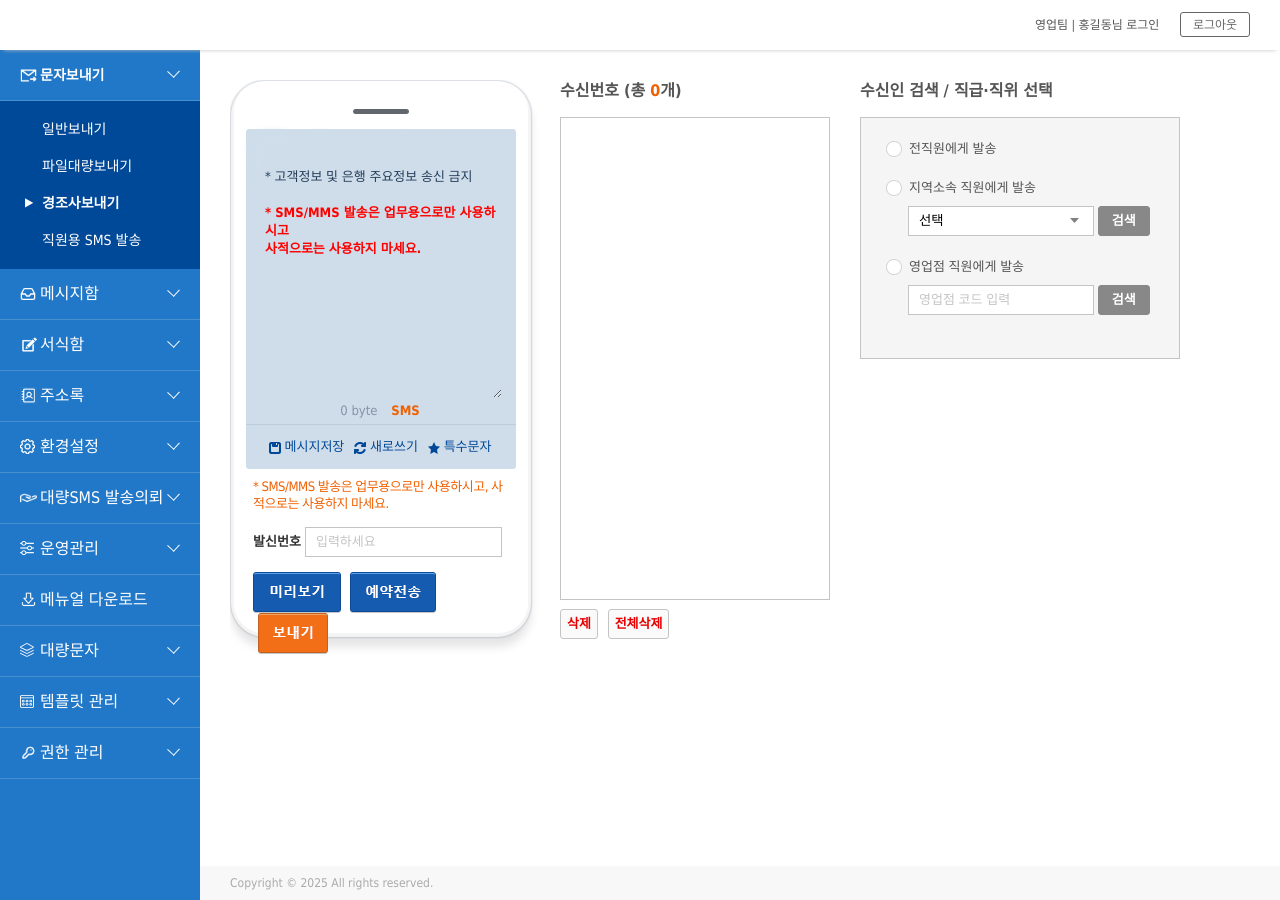
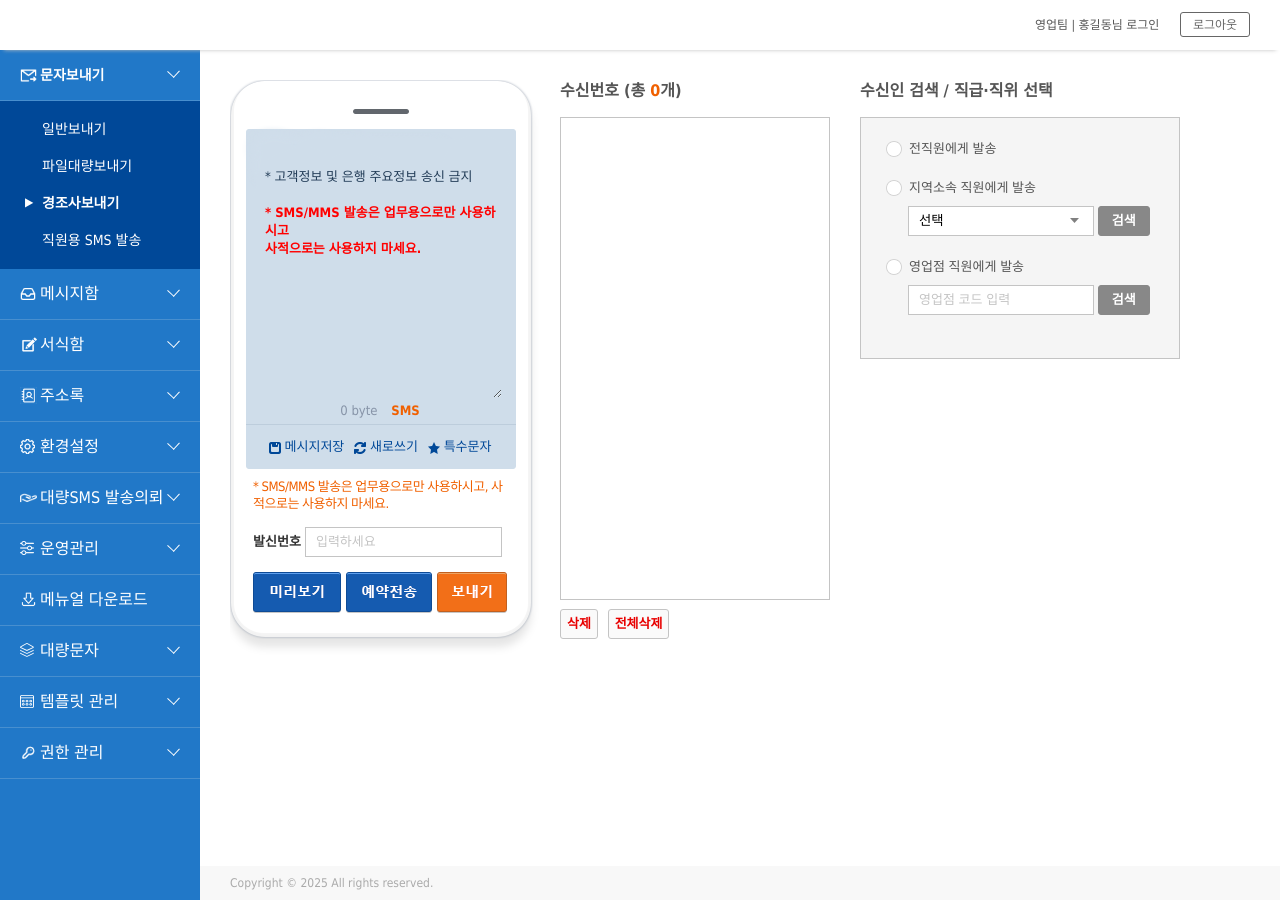
Before and after one commit to jkarvis91/umspages, a Jekyll site: the page built from pages/send-event.html, in a window 1280 px wide. Built offline with Jekyll 4.4.1, drawn with Linux system fonts in a browser that asks for light colours.

Commit message:
Update send-event.html

```diff
--- a/pages/send-event.html
+++ b/pages/send-event.html
@@ -37,7 +37,7 @@ layout: layout
           발신번호  <input type="text" id="sender" placeholder="입력하세요">
         </div>
 
-        <div class="mgt15">
+        <div class="mgt15" style="display:inline-flex; align-items:center;">
           <a href="javascript:;">
             <img src="{{ '/static/images/btn_preview.png' | relative_url }}" id="popupPreview" alt="미리보기">
           </a>
@@ -45,7 +45,7 @@ layout: layout
             <img src="{{ '/static/images/btn_rsend.png'   | relative_url }}" id="btn_reserve_send" alt="예약전송">
           </a>
           <a href="javascript:;" class="mgl5">
-            <img src="{{ '/static/images/btn_send.png'     | relative_url }}" id="btn_send" alt="보내기" style="vertical-align: middle;">
+            <img src="{{ '/static/images/btn_send.png'     | relative_url }}" id="btn_send" alt="보내기">
           </a>
         </div>
 
```
